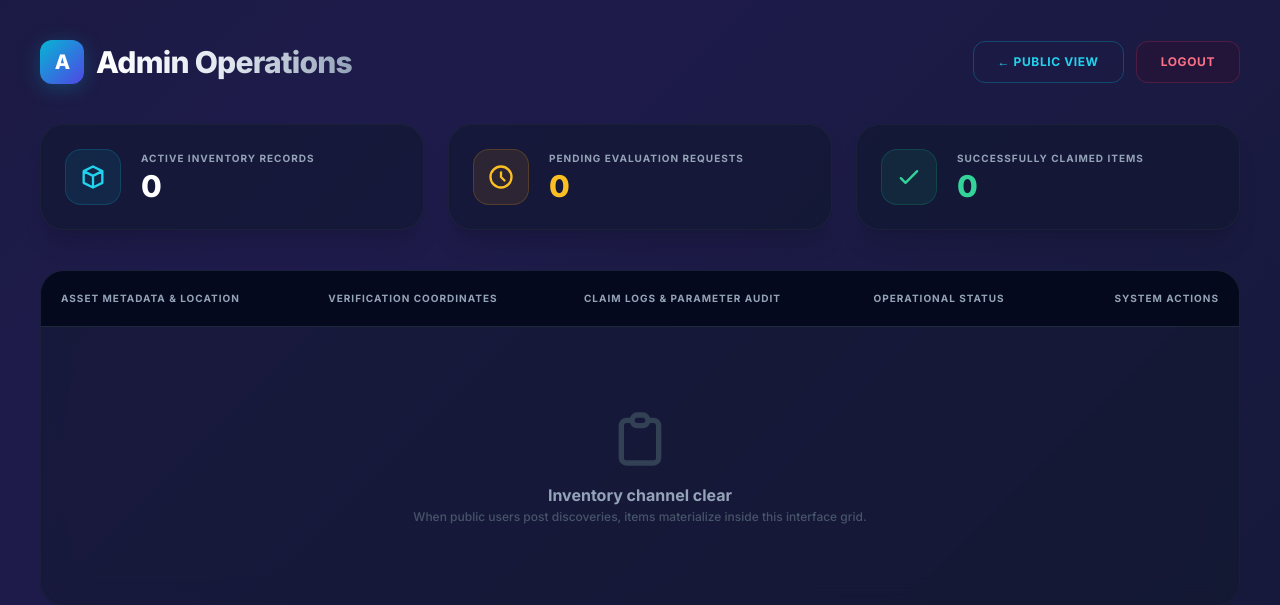
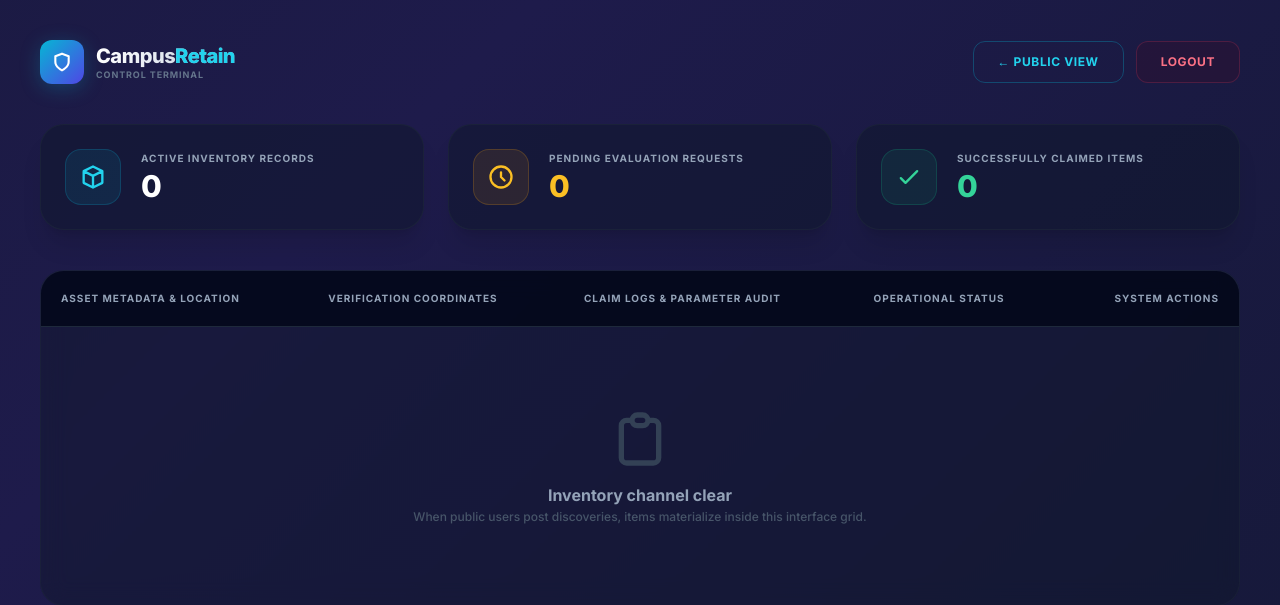
Before and after one commit to vishva3019/CAMPUS_RETAIN_2.0, a Flask app: page /admin in a window 1280 px wide. Shown: the top 605 px of the page. Run offline with Flask 3, Linux system fonts and the light colour scheme; the visitor is signed in with stand-in values (Sample User, id 1); some libraries are stand-ins or nearby versions.

Commit message:
Update admin.html

```diff
--- a/templates/admin.html
+++ b/templates/admin.html
@@ -24,10 +24,20 @@
     <div class="max-w-7xl mx-auto">
 
         <div class="flex flex-col sm:flex-row justify-between items-start sm:items-center gap-4 mb-10 animate__animated animate__fadeInDown">
-            <h1 class="text-3xl font-black tracking-tight flex items-center gap-3">
-                <div class="w-11 h-11 bg-gradient-to-br from-cyan-500 to-indigo-600 rounded-xl flex items-center justify-center text-white font-black text-xl shadow-[0_4px_20px_rgba(6,182,212,0.25)]">A</div>
-                <span class="bg-gradient-to-r from-white via-slate-200 to-slate-400 bg-clip-text text-transparent">Admin Operations</span>
-            </h1>
+            <div class="flex items-center space-x-3 cursor-pointer group" onclick="location.reload()">
+                <div class="relative w-11 h-11 bg-gradient-to-br from-cyan-500 to-indigo-600 rounded-xl flex items-center justify-center text-white font-black shadow-[0_4px_20px_rgba(6,182,212,0.25)] transform transition duration-300 group-hover:scale-110 group-hover:rotate-3">
+                    <svg class="w-5 h-5 text-white" viewBox="0 0 24 24" fill="none" stroke="currentColor" stroke-width="2.5" stroke-linecap="round" stroke-linejoin="round">
+                        <path d="M12 22s8-4 8-10V5l-8-3-8 3v7c0 6 8 10 8 10z"/>
+                    </svg>
+                </div>
+                <div class="flex flex-col">
+                    <span class="text-xl font-extrabold tracking-tight bg-gradient-to-r from-white via-slate-200 to-slate-400 bg-clip-text text-transparent transform transition duration-300 group-hover:translate-x-0.5">
+                        Campus<span class="text-cyan-400">Retain</span>
+                    </span>
+                    <span class="text-[9px] font-bold tracking-widest text-slate-500 uppercase -mt-0.5">Control Terminal</span>
+                </div>
+            </div>
+
             <div class="flex gap-3 items-center w-full sm:w-auto">
                 <a href="/" class="flex-1 sm:flex-initial text-center text-cyan-400 font-bold text-xs uppercase tracking-wider border border-cyan-500/30 hover:bg-cyan-500/10 px-6 py-3 rounded-xl transition duration-300">← Public View</a>
                 <a href="/logout" class="flex-1 sm:flex-initial text-center text-rose-400 font-bold text-xs uppercase tracking-wider border border-rose-500/20 bg-rose-950/20 hover:bg-rose-900/30 px-6 py-3 rounded-xl transition duration-300">Logout</a>
```
Lines whose indentation alone changed are shown as unchanged.
